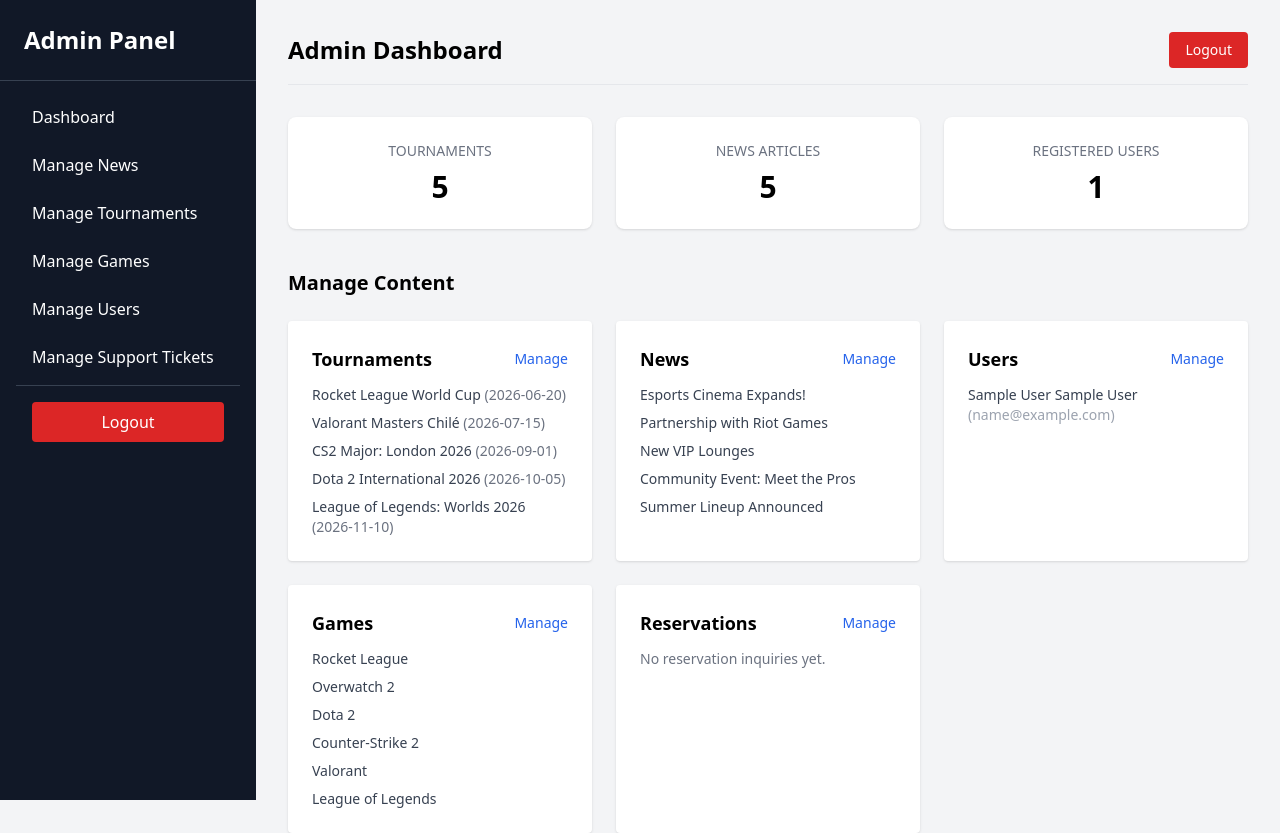
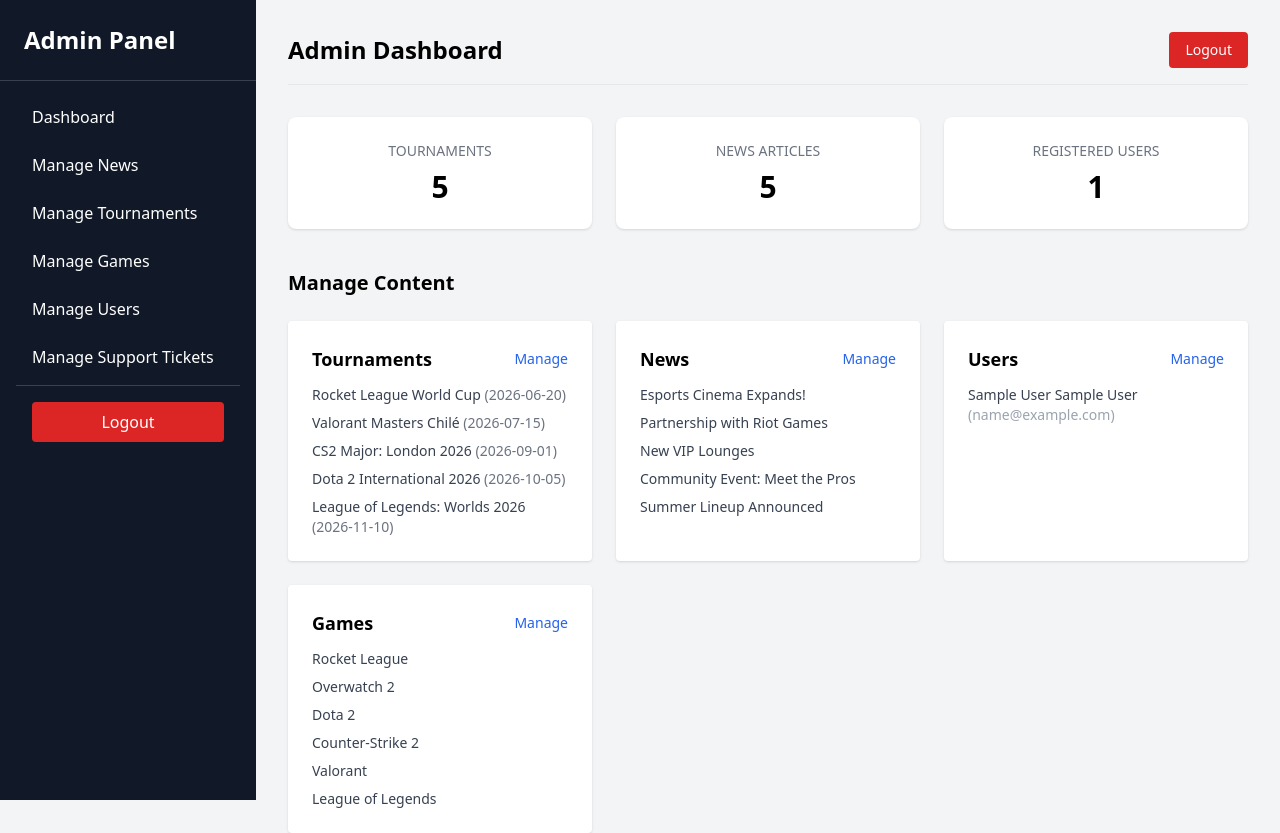
Before and after one commit to Sinyedu/dwpcinema-2025, a PHP site: page /views/admin_dashboard.php in a window 1280 px wide. Run offline with PHP 8.4, Linux system fonts and the light colour scheme; the visitor is signed in with stand-in values (Sample User, id 1); data comes from the database, SQL or seed files in the repository; data that the repository does not hold is empty; a stand-in replaces the project's code that opens the database connection; some libraries are stand-ins or nearby versions.

Commit message:
fix: removed reservations from adming page

```diff
--- a/views/admin_dashboard.php
+++ b/views/admin_dashboard.php
@@ -125,25 +125,7 @@ $games = $gameController->getAllGames();
                     <?php endforeach; ?>
                 </ul>
             </div>
-            <div class="bg-white rounded shadow p-6">
-                <div class="flex justify-between items-center mb-3">
-                    <h3 class="text-lg font-semibold">Reservations</h3>
-                    <a href="reservations.php" class="text-blue-600 hover:underline text-sm">Manage</a>
-                </div>
-                <?php if (count($reservations) === 0): ?>
-                    <p class="text-gray-500 text-sm">No reservation inquiries yet.</p>
-                <?php else: ?>
-                    <ul class="space-y-2 text-sm text-gray-700 max-h-72 overflow-y-auto">
-                        <?php foreach ($reservations as $r): ?>
-                            <li>
-                                <span class="font-medium"><?= htmlspecialchars($r['firstName'] . ' ' . $r['lastName']) ?></span>
-                                <span class="text-gray-500">(<?= htmlspecialchars($r['email']) ?>)</span>
-                                <span class="block text-gray-400 text-xs"><?= date('M d, Y H:i', strtotime($r['created_at'])) ?></span>
-                            </li>
-                        <?php endforeach; ?>
-                    </ul>
-                <?php endif; ?>
-            </div>
+
 
 
         </div>
```
